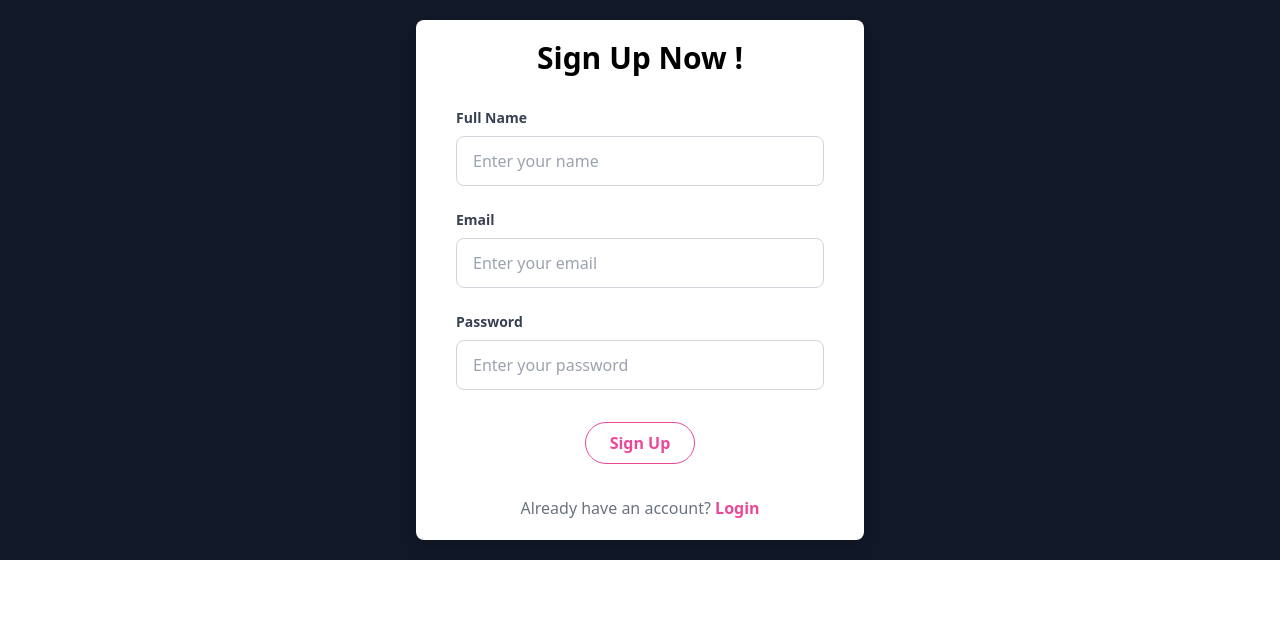
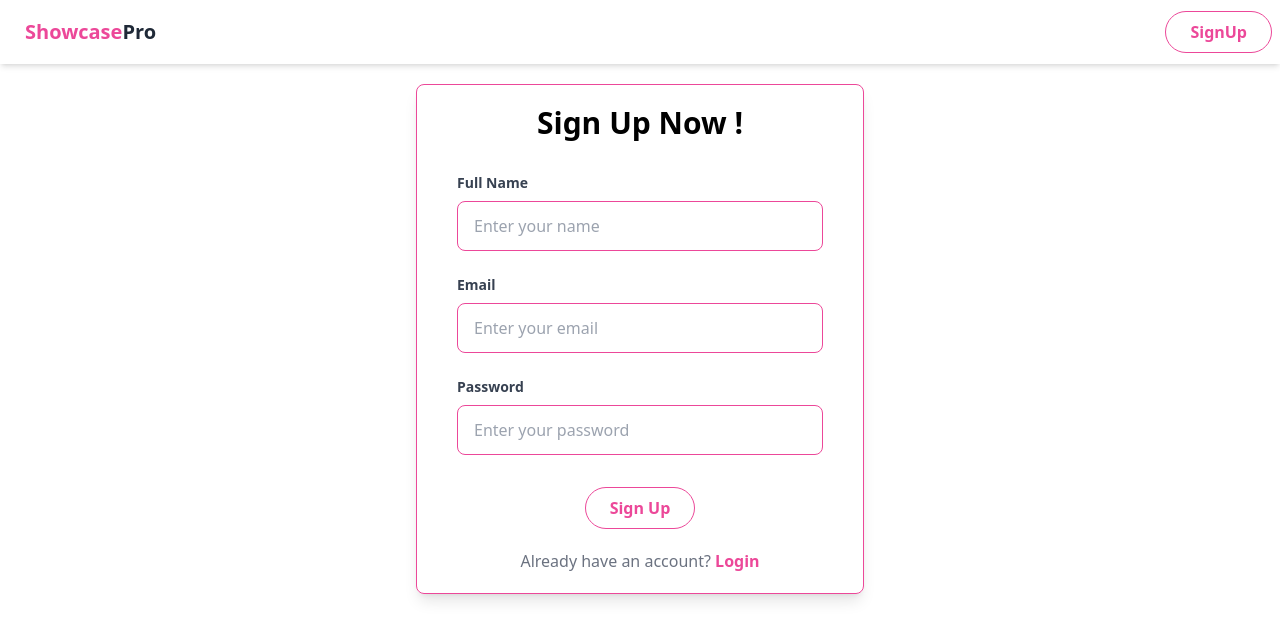
Before and after one commit to Monwar23/Showcase-task-client, a React (Vite) app: page /signUp in a window 1280 px wide. Shown: the top 640 px of the page. Built offline with nearby package versions, Linux system fonts and the light colour scheme; no server answers.

Commit message:
navbar created

```diff
--- a/src/Pages/Login.jsx
+++ b/src/Pages/Login.jsx
@@ -44,8 +44,8 @@ const Login = () => {
             <Helmet>
                 <title>ShowcasePro || Login</title>
             </Helmet>
-            <div className="min-h-screen flex items-center justify-center bg-gray-900">
-                <div className="bg-white p-10 rounded-lg shadow-lg w-full max-w-md">
+            <div className="flex items-center justify-center">
+                <div className=" p-10 rounded-lg shadow-lg w-full max-w-md border border-pink-500">
                     <h2 className="text-3xl font-extrabold mb-8 text-black text-center">Login Now !</h2>
                     <form onSubmit={handleSubmit(onSubmit)}>
                         <div className="mb-6">
@@ -53,7 +53,7 @@ const Login = () => {
                                 Email
                             </label>
                             <input
-                                className="w-full px-4 py-3 border border-gray-300 rounded-lg focus:outline-none focus:ring-2 focus:ring-pink-500 transition-colors duration-300"
+                                className="w-full px-4 py-3 border border-pink-500 rounded-lg focus:outline-none focus:ring-2 focus:ring-pink-500 transition-colors duration-300"
                                 type="email"
                                 id="email"
                                 placeholder="Enter your email"
@@ -66,7 +66,7 @@ const Login = () => {
                                 Password
                             </label>
                             <input
-                                className="w-full px-4 py-3 border border-gray-300 rounded-lg focus:outline-none focus:ring-2 focus:ring-pink-500 transition-colors duration-300"
+                                className="w-full px-4 py-3 border border-pink-500 rounded-lg focus:outline-none focus:ring-2 focus:ring-pink-500 transition-colors duration-300"
                                 type="password"
                                 id="password"
                                 placeholder="Enter your password"
--- a/src/Pages/Product.jsx
+++ b/src/Pages/Product.jsx
@@ -1,10 +1,10 @@
 import { useState } from "react";
 import { Helmet } from "react-helmet";
-import useAuth from "../Hooks/useAuth";
+// import useAuth from "../Hooks/useAuth";
 import useProduct from "../Hooks/useProduct";
 
 const Product = () => {
-    const { user, logOut } = useAuth();
+    // const { user, logOut } = useAuth();
     const [products] = useProduct();
     const [currentPage, setCurrentPage] = useState(1);
     const [searchQuery, setSearchQuery] = useState("");
@@ -13,9 +13,9 @@ const Product = () => {
     const [priceRange, setPriceRange] = useState([0, 5000]);
     const itemsPerPage = 8;
 
-    const handleSignOut = () => {
-        logOut();
-    };
+    // const handleSignOut = () => {
+    //     logOut();
+    // };
 
     // Filtering and Sorting Logic
     const filteredProducts = products
@@ -65,7 +65,7 @@ const Product = () => {
                 <title>ShowcasePro || Product</title>
             </Helmet>
 
-            {user && (
+            {/* {user && (
                 <div className="flex items-center justify-end gap-2 mb-4">
                     <h2>{user?.email}</h2>
                     <button
@@ -75,7 +75,7 @@ const Product = () => {
                         Log Out
                     </button>
                 </div>
-            )}
+            )} */}
 
             <div className="mb-4">
                 <input
--- a/src/Pages/SignUp.jsx
+++ b/src/Pages/SignUp.jsx
@@ -58,8 +58,8 @@ const SignUp = () => {
             <Helmet>
                 <title>ShowcasePro || SignUp</title>
             </Helmet>
-            <div className="py-5 flex items-center justify-center bg-gray-900">
-                <div className="bg-white px-10 py-5 rounded-lg shadow-lg w-full max-w-md">
+            <div className="flex items-center justify-center">
+                <div className="border border-pink-500 px-10 py-5 rounded-lg shadow-lg w-full max-w-md">
                     <h2 className="text-3xl font-extrabold mb-8 text-black text-center">Sign Up Now !</h2>
                     <form onSubmit={handleSubmit(onSubmit)}>
                         <div className="mb-6">
@@ -67,7 +67,7 @@ const SignUp = () => {
                                 Full Name
                             </label>
                             <input
-                                className="w-full px-4 py-3 border border-gray-300 rounded-lg focus:outline-none focus:ring-2 focus:ring-pink-500 transition-colors duration-300"
+                                className="w-full px-4 py-3 border border-pink-500 rounded-lg focus:outline-none focus:ring-2 focus:ring-pink-500 transition-colors duration-300"
                                 type="text"
                                 id="name"
                                 placeholder="Enter your name"
@@ -80,7 +80,7 @@ const SignUp = () => {
                                 Email
                             </label>
                             <input
-                                className="w-full px-4 py-3 border border-gray-300 rounded-lg focus:outline-none focus:ring-2 focus:ring-pink-500 transition-colors duration-300"
+                                className="w-full px-4 py-3 border border-pink-500 rounded-lg focus:outline-none focus:ring-2 focus:ring-pink-500 transition-colors duration-300"
                                 type="email"
                                 id="email"
                                 placeholder="Enter your email"
@@ -93,7 +93,7 @@ const SignUp = () => {
                                 Password
                             </label>
                             <input
-                                className="w-full px-4 py-3 border border-gray-300 rounded-lg focus:outline-none focus:ring-2 focus:ring-pink-500 transition-colors duration-300"
+                                className="w-full px-4 py-3 border border-pink-500 rounded-lg focus:outline-none focus:ring-2 focus:ring-pink-500 transition-colors duration-300"
                                 type="password"
                                 id="password"
                                 placeholder="Enter your password"
@@ -110,7 +110,7 @@ const SignUp = () => {
                             </button>
                         </div>
                     </form>
-                    <p className="mt-8 text-center text-gray-500">
+                    <p className="mt-5 text-center text-gray-500">
                         Already have an account?{" "}
                         <Link to="/"
                             className="text-pink-500 hover:text-pink-700 font-bold"
--- /dev/null
+++ b/src/Root/Root.jsx
@@ -0,0 +1,13 @@
+import { Outlet } from "react-router-dom";
+import Navbar from "../shared/Navbar";
+
+const Root = () => {
+    return (
+        <div>
+            <Navbar></Navbar>
+            <Outlet></Outlet>
+        </div>
+    );
+};
+
+export default Root;
--- /dev/null
+++ b/src/shared/Footer.jsx
@@ -0,0 +1,10 @@
+
+const Footer = () => {
+    return (
+        <div>
+
+        </div>
+    );
+};
+
+export default Footer;
--- /dev/null
+++ b/src/shared/Navbar.jsx
@@ -0,0 +1,50 @@
+import { Link, } from "react-router-dom";
+import useAuth from "../Hooks/useAuth";
+
+
+const Navbar = () => {
+
+    const { user, logOut } = useAuth()
+
+    const handleSignOut = () => {
+        logOut()
+
+    }
+
+
+    return (
+        <div className="navbar bg-base-100 shadow-md mb-5">
+            <div className="navbar-start">
+                <Link to="/" className="btn btn-ghost text-xl "><span className="font-bold text-pink-500 -mr-2">Showcase</span>Pro</Link>
+            </div>
+
+            <div className="navbar-end">
+
+                {user ? (
+                     <div className="flex items-center justify-end gap-2 mb-4">
+                     <h2>{user?.email}</h2>
+                     <button
+                         className="bg-white border border-pink-500 text-pink-500 font-bold py-2 px-6 rounded-full hover:bg-pink-500 hover:text-black focus:outline-none focus:ring-2 focus:ring-pink-500 transition-colors duration-300"
+                         onClick={handleSignOut}
+                     >
+                         Log Out
+                     </button>
+                 </div>
+                ) : (
+                    <>
+                       <Link to="/signUp">
+                       <button
+                         className="bg-white border border-pink-500 text-pink-500 font-bold py-2 px-6 rounded-full hover:bg-pink-500 hover:text-black focus:outline-none focus:ring-2 focus:ring-pink-500 transition-colors duration-300"
+                     >
+                         SignUp
+                     </button>
+                       </Link>
+                    </>
+                )}
+
+            </div>
+        </div>
+    );
+};
+
+export default Navbar;
```
Also changed, not shown: src/Routes/Routes.jsx (+7 -0 lines).
